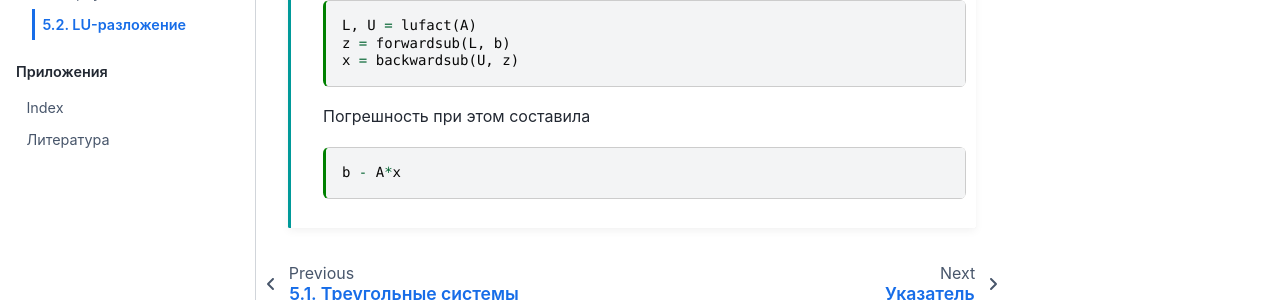
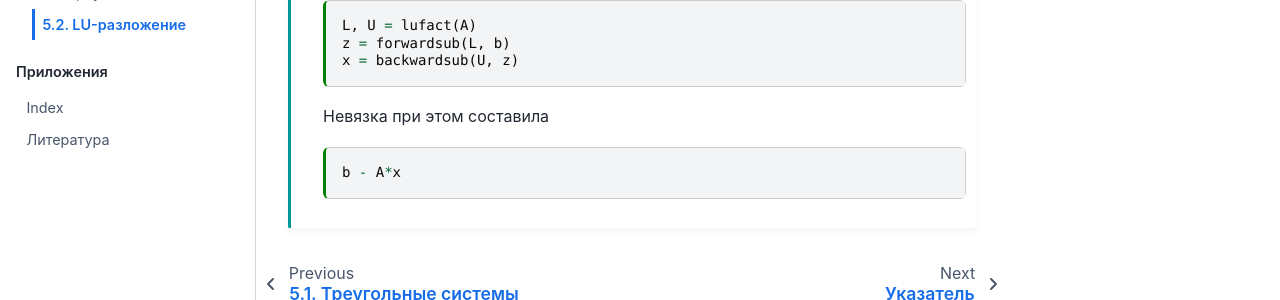
Before and after one commit to stepanzh/computational_thermodynamics, a Jupyter Book: the page built from book/syslinear/lu.md, in a window 1280 px wide and 900 px high, scrolled down 4604 px. Shown: the part 505-805 px from the top of the window. Built offline with Jupyter Book 1.0.4 settings and Sphinx 7.4.7 and the Sphinx Book theme 1.1.4, drawn with Linux system fonts in a browser that asks for light colours.

````diff
--- a/book/syslinear/lu.md
+++ b/book/syslinear/lu.md
@@ -284,7 +285,7 @@ z = forwardsub(L, b)
 x = backwardsub(U, z)
 ```
 
-Погрешность при этом составила
+Невязка при этом составила
 
 ```{code-cell}
 b - A*x
````
Also changed, not shown: other parts of book/syslinear/lu.md (+1 -0 lines).
